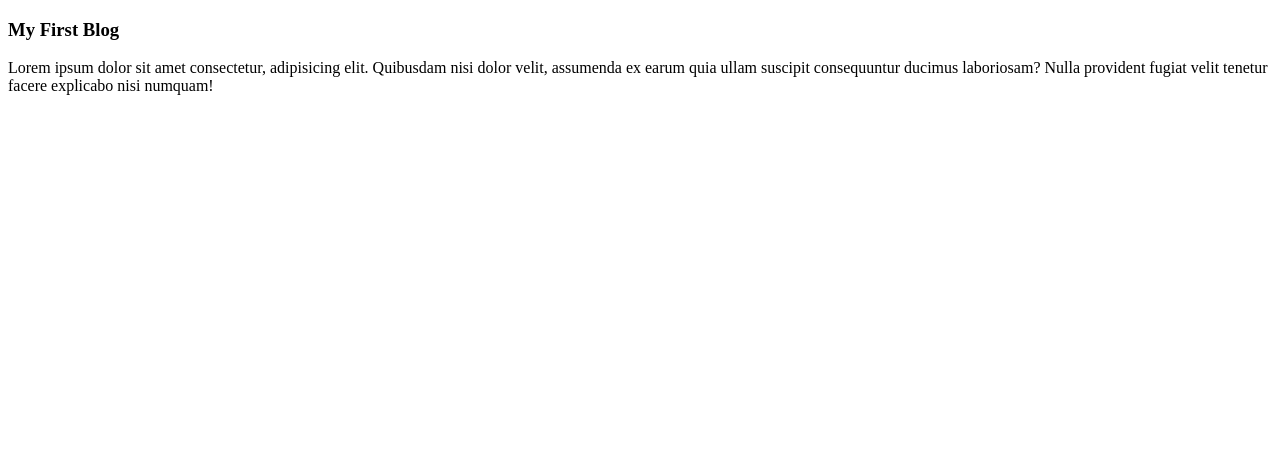
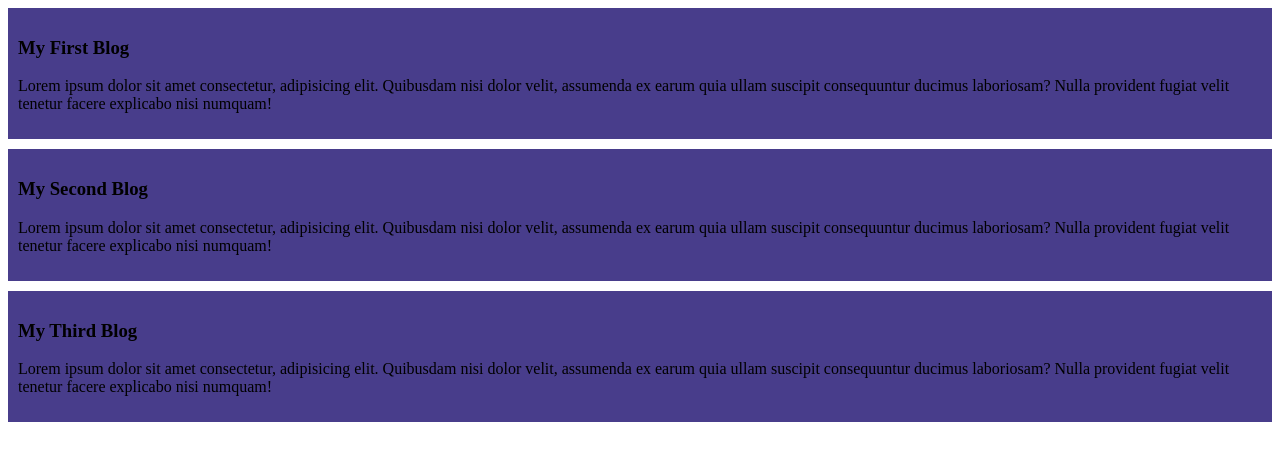
Before and after one commit to imyeasin19/Web-dev-repo, a plain HTML site: page index.html in a window 1280 px wide. Drawn offline with Linux system fonts and the light colour scheme.

Commit message:
added 3 paragrapg and style it with background color

```diff
--- a/index.html
+++ b/index.html
@@ -4,9 +4,20 @@
     <meta charset="UTF-8">
     <meta name="viewport" content="width=device-width, initial-scale=1.0">
     <title>First Git Repo</title>
+    <link rel="stylesheet" href="style/blog.css">
 </head>
 <body>
+    <div>
     <h3>My First Blog</h3>
     <p>Lorem ipsum dolor sit amet consectetur, adipisicing elit. Quibusdam nisi dolor velit, assumenda ex earum quia ullam suscipit consequuntur ducimus laboriosam? Nulla provident fugiat velit tenetur facere explicabo nisi numquam!</p>
+    </div>
+    <div>
+    <h3>My Second Blog</h3>
+    <p>Lorem ipsum dolor sit amet consectetur, adipisicing elit. Quibusdam nisi dolor velit, assumenda ex earum quia ullam suscipit consequuntur ducimus laboriosam? Nulla provident fugiat velit tenetur facere explicabo nisi numquam!</p>
+    </div>
+    <div>
+    <h3>My Third Blog</h3>
+    <p>Lorem ipsum dolor sit amet consectetur, adipisicing elit. Quibusdam nisi dolor velit, assumenda ex earum quia ullam suscipit consequuntur ducimus laboriosam? Nulla provident fugiat velit tenetur facere explicabo nisi numquam!</p>
+    </div>
 </body>
 </html>
--- /dev/null
+++ b/style/blog.css
@@ -0,0 +1,5 @@
+div{
+    background-color: darkslateblue;
+    padding: 10px;
+    margin-bottom: 10px;
+}
```
